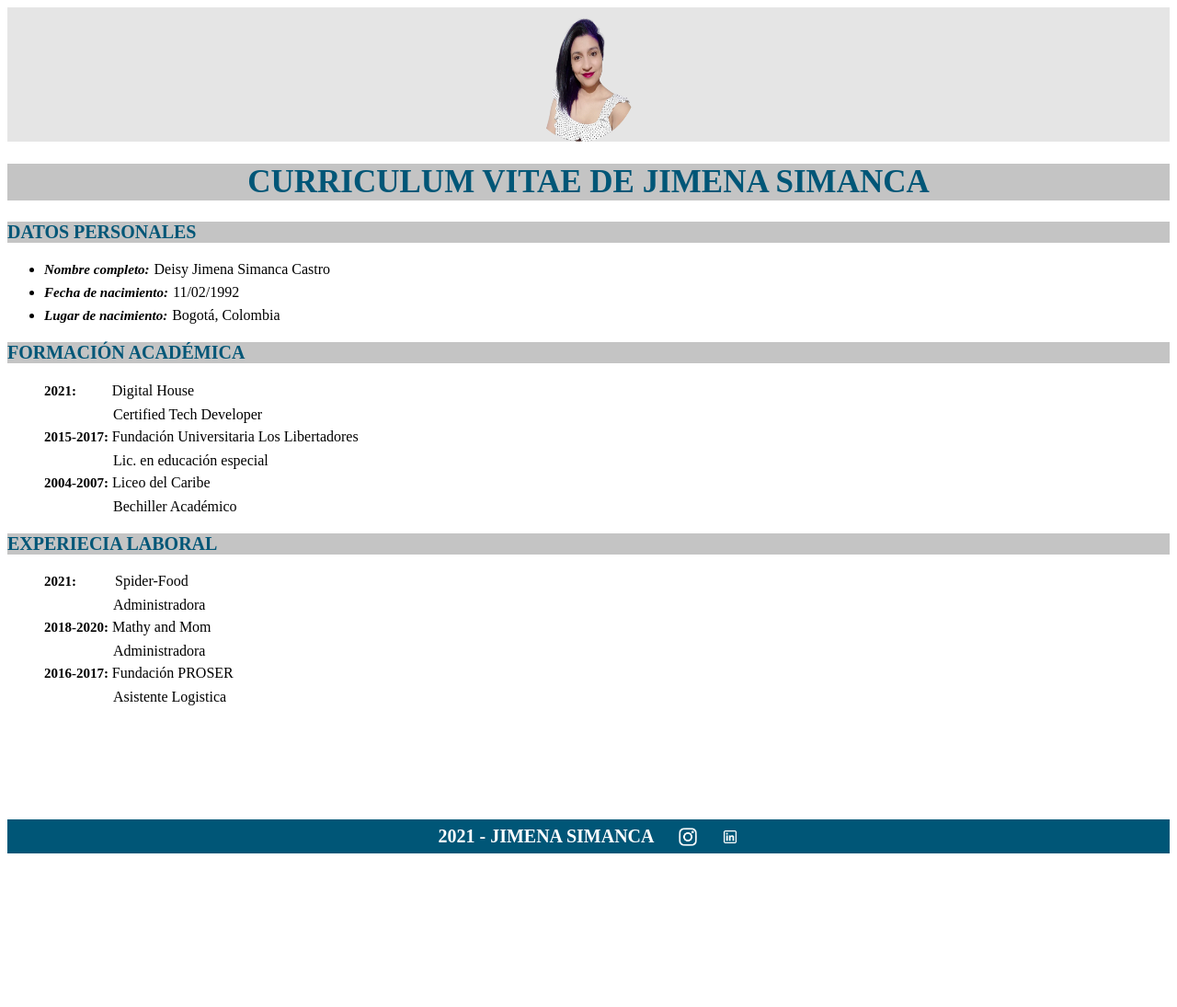
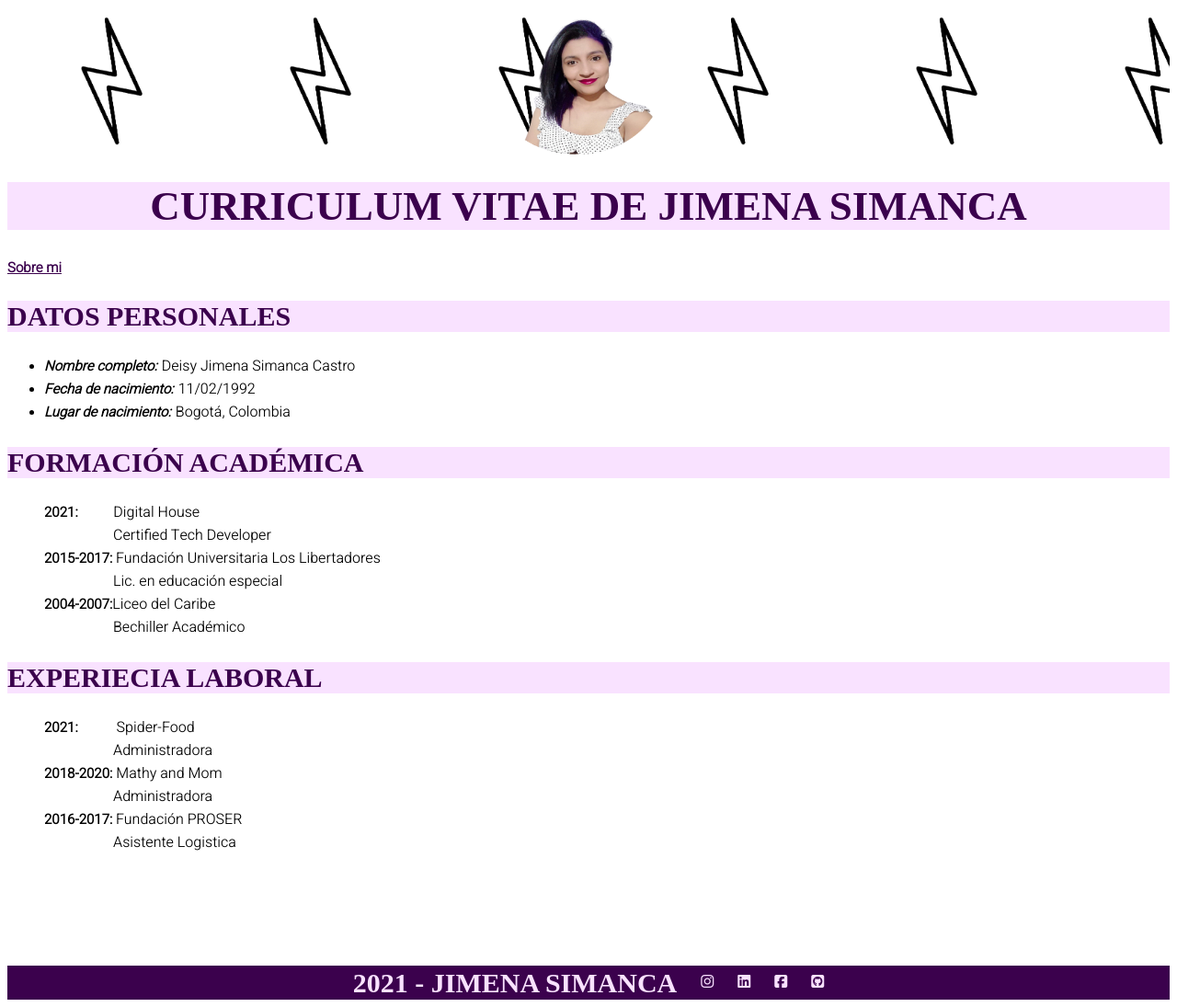
Before and after one commit to JimenaSimanca/FrontEnd, a plain HTML site: page Root/index.html in a window 1280 px wide. Shown: the whole page at 92% size. Before the commit the page ends 936 px from the top, so only its background shows below. Drawn offline with Linux system fonts and the light colour scheme; a web font is replaced by a local one.

Commit message:
actividad css con página sobre mi

```diff
--- a/Root/css/style.css
+++ b/Root/css/style.css
@@ -1,37 +1,49 @@
 header {
-    background-color:#E5E5E5;
+    background-image:url("../img/hp-rayo.png");
+    background-size: contain;
+    background-repeat: repeat-x;
 }
 .perfil {
     display:block;
     margin:auto;
-    height:146.37px;
-    width:100px;
+    height:160px;
+    width:150px;
+}
+nav .color {
+    color:#3b014d;
+    font-family:'Heebo', sans-serif;
+    font-size:15px;
+    font-weight:900;
 }
 h1 {
-    color: #005677;
-    background-color:#C4C4C4;
-    font-family: 'Times New Roman';
-    font-size : 35px;
+    color: #3b014d;
+    background-color:#f9e2ff;
+    font-family:'Fruktur', 'cursive';
+    font-size :45px;
     text-align: center;
     text-transform: uppercase;
 }
 h2 {
-    color: #005677;
-    background-color:#C4C4C4;
-    font-family: 'Times New Roman';
-    font-size : 20px;
+    color: #3b014d;
+    background-color:#f9e2ff;
+    font-family: 'Ceviche One', 'cursive';
+    font-size : 30px;
     text-align: left;
     text-transform: uppercase;
 }
 .datos-personales {
+    font-family: 'Heebo', sans-serif;
     font-size:15px;
     font-style:italic;
-    font-weight:bold;
+    font-weight:900;
     line-height:25px;
     margin-right:5px;
 }
+.sin-tabulado{
+    font-family: 'Heebo', sans-serif;
+}
 .formacion-academica{
-    font-family: 'Times New Roman';
+    font-family: 'Heebo', sans-serif;
     font-size :15px;
     font-weight:700;
     line-height:25px;
@@ -39,15 +51,17 @@ h2 {
     text-transform:none;
 }
 .formacion-año{
+    font-family: 'Heebo', sans-serif;
     margin-left:35px;
     line-height:25px;
 }
 .descripcion-formacion{
+    font-family: 'Heebo', sans-serif;
     margin-left: 75px;
     line-height:25px;
 }
 .experiencia-laboral{
-    font-family: 'Times New Roman';
+    font-family: 'Heebo', sans-serif;
     font-size :15px;
     font-weight:700;
     line-height:25px;
@@ -55,15 +69,17 @@ h2 {
     text-transform:none;
 }
 .experiencia-año{
+    font-family: 'Heebo', sans-serif;
     margin-left:38px;
     line-height:25px;
 }
 .descripcion-experiencia{
+    font-family: 'Heebo', sans-serif;
     margin-left:75px;
     line-height:25px;
 }
 footer {
-    background: #005677;
+    background: #3b014d;
     display: flex;
     justify-content: center;
     align-items: center;
@@ -72,16 +88,17 @@ footer {
 
 }
 footer > p {
-    color: #ffffff;
-    font-family: "Times New Roman";
+    color: #f9e2ff;
+    font-family: 'Ceviche One', 'cursive';
     font-weight: 700;
-    font-size: 20px;
+    font-size: 30px;
     line-height: 84.69%;
     margin: 0;
     text-transform: uppercase;
 }
-  footer > img {
+  footer > a > i {
     margin-inline-start: 26px;
+    color:#f9e2ff
 }
 img {
     width: 20px;
--- /dev/null
+++ b/Root/css/styles-sobre-mi.css
@@ -0,0 +1,68 @@
+html {
+    background-image:url("../img/ravenclaw-pastel.png");
+    background-size: contain;
+    background-repeat: no-repeat;
+    background-attachment: scroll;
+    background-position: center;
+}
+nav .color {
+    color:#3b014d;
+    font-family:'Heebo', sans-serif;
+    font-size:15px;
+    font-weight:900;
+}
+h1 {
+    color: #3b014d;
+    background-color:rgba(249, 226, 255,0.5);
+    font-family:'Fruktur', 'cursive';
+    font-size :45px;
+    text-align: center;
+    text-transform: uppercase;
+}
+h2 {
+    color: #3b014d;
+    background-color: rgba(249, 226, 255,0.5);
+    font-family: 'Ceviche One', 'cursive';
+    font-size : 30px;
+    text-align: left;
+    text-transform: uppercase;
+}
+p {
+    color: #3b014d;
+    background-color: rgba(249, 226, 255,0.5);
+    font-family: 'Heebo', sans-serif;
+    font-weight: bold;
+    text-align: justify;
+
+}
+.importante{
+    text-decoration: underline;
+}
+footer {
+    background-color:rgba(249, 226, 255);
+    display: flex;
+    justify-content: center;
+    align-items: center;
+    height: 37px;
+    margin-block-start: 121px;
+
+}
+footer > p {
+    color: #3b014d;
+    font-family: 'Ceviche One', 'cursive';
+    font-weight: 700;
+    font-size: 30px;
+    line-height: 84.69%;
+    margin: 0;
+    text-transform: uppercase;
+}
+  footer > a > i {
+    margin-inline-start: 26px;
+    color:#3b014d
+}
+img {
+    width: 20px;
+    height: 20px;
+    left: 772px;
+    position: flex;
+}
--- a/Root/index.html
+++ b/Root/index.html
@@ -4,6 +4,11 @@
         <meta charset="utf-8">
         <title>Jimena Simanca</title>
 <link href="css/style.css" rel="stylesheet">
+<link href="sobremi.html">
+<link rel="preconnect" href="https://fonts.googleapis.com">
+<link rel="preconnect" href="https://fonts.gstatic.com" crossorigin>
+<link href="https://fonts.googleapis.com/css2?family=Ceviche+One&family=Fruktur&family=Heebo:wght@300&display=swap" rel="stylesheet">
+<script src="https://kit.fontawesome.com/0510a6bfa2.js" crossorigin="anonymous"></script>
 </head>
 <body>
 <header>
@@ -11,74 +16,48 @@
 </header>
 <main>
     <h1>curriculum vitae de jimena simanca</h1>
+    <nav><a href="sobremi.html" class="color">Sobre mi</a> </nav>
     <section>
         <h2>datos personales</h2>
         <ul>
-            <li>
-                <span class="datos-personales">Nombre completo:</span><span>Deisy Jimena Simanca Castro </span>
-            </li>
-            <li>
-                <span class="datos-personales">Fecha de nacimiento:</span><span>11/02/1992</span>
-            </li>
-            <li>
-                <span class="datos-personales">Lugar de nacimiento:</span><span>Bogotá, Colombia</span>
-            </li>
+            <li><span class="datos-personales">Nombre completo:</span><span class="sin-tabulado">Deisy Jimena Simanca Castro </span></li>
+            <li><span class="datos-personales">Fecha de nacimiento:</span><span class="sin-tabulado">11/02/1992</span></li>
+            <li><span class="datos-personales">Lugar de nacimiento:</span><span class="sin-tabulado">Bogotá, Colombia</span></li>
         </ul>
     </section>
     <section>
         <h2>Formación académica</h2>
         <ul type="none">
-            <li>
-                <span class="formacion-academica">2021: </span>
-                <span class="formacion-año">Digital House</span>
-            </li>
-            <li>
-                <span class="descripcion-formacion">Certified Tech Developer </span>
-            </li>
-            <li>
-                <span class="formacion-academica">2015-2017: </span>
-                <span>Fundación Universitaria Los Libertadores</span>
-            </li>
-            <li>
-                <span class="descripcion-formacion">Lic. en educación especial</span>
-            </li>
-            <li>
-                <span class="formacion-academica">2004-2007:</span>
-                <span>Liceo del Caribe</span>
-            </li>
-            <li>
-                <span class="descripcion-formacion">Bechiller Académico</span>
-            </li>
+            <li><span class="formacion-academica">2021: </span><span class="formacion-año">Digital House</span></li>
+            <li><span class="descripcion-formacion">Certified Tech Developer </span></li>
+            <li><span class="formacion-academica">2015-2017: </span> <span class="sin-tabulado">Fundación Universitaria Los Libertadores</span></li>
+            <li><span class="descripcion-formacion">Lic. en educación especial</span></li>
+            <li><span class="formacion-academica">2004-2007:</span><span class="sin-tabulado">Liceo del Caribe</span></li>
+            <li><span class="descripcion-formacion">Bechiller Académico</span></li>
         </ul>
     </section>
     <section>
         <h2>Experiecia laboral</h2>
         <ul type="none">
-            <li>
-                <span class="experiencia-laboral">2021:</span><span class="experiencia-año"> Spider-Food</span>
-            </li>
-            <li>
-                <span class="descripcion-experiencia">Administradora</span>
-            </li>
-            <li>
-                <span class="experiencia-laboral">2018-2020:</span><span> Mathy and Mom</span>
-            </li>
-            <li>
-                <span class="descripcion-experiencia">Administradora </span>
-            </li>
-            <li>
-                <span class="experiencia-laboral">2016-2017: </span><span> Fundación PROSER</span>
-            </li>
-            <li>
-                <span class="descripcion-experiencia">Asistente Logistica </span>
-            </li>
+            <li><span class="experiencia-laboral">2021:</span><span class="experiencia-año"> Spider-Food</span></li>
+            <li><span class="descripcion-experiencia">Administradora</span></li>
+            <li><span class="experiencia-laboral">2018-2020:</span><span class="sin-tabulado"> Mathy and Mom</span></li>
+            <li><span class="descripcion-experiencia">Administradora </span></li>
+            <li><span class="experiencia-laboral">2016-2017: </span><span class="sin-tabulado"> Fundación PROSER</span></li>
+            <li><span class="descripcion-experiencia">Asistente Logistica </span></li>
         </ul>
     </section>
 </main>
 <footer>
     <p>2021 - Jimena Simanca</p>
-    <img src="/img/ig.png" alt="Instagram" />
-    <img src="/img/in.png" alt="LinkedIn" />
+    <a href="https://www.instagram.com/jimenasimanca/">
+    <i class="fab fa-instagram color"></i></a>
+    <a href="https://www.linkedin.com/in/jimena-simanca/">
+    <i class="fab fa-linkedin color"></i></a>
+    <a href="https://www.facebook.com/Jimena.Simanca/">
+    <i class="fab fa-facebook-square color"></i></a>
+    <a href="https://github.com/JimenaSimanca/">
+    <i class="fab fa-github-square color"></i></a>
   </footer>
 </body>
 </html>
```
Also changed, not shown: Root/sobremi.html (added, +43 -0 lines), Root/img/hp-rayo.png (added), Root/img/ravenclaw-pastel.png (added).
